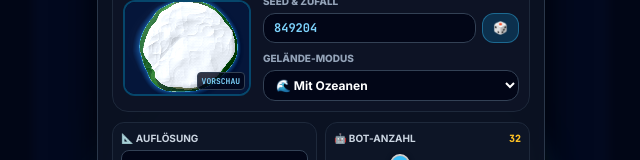
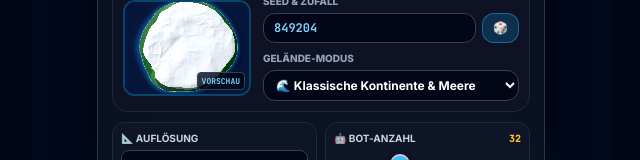
Before and after one commit to RO486666/game, a plain HTML site: page index.html in a window 1280 px wide. Shown: the part 177-337 px from the top of the page, without its empty margins (319-959 px from the left). Drawn offline with nearby package versions, Linux system fonts and the light colour scheme.

Commit message:
Update index.html

```diff
--- a/index.html
+++ b/index.html
@@ -216,9 +216,40 @@
                             <div>
                                 <label class="block text-[10px] font-extrabold uppercase text-slate-400 mb-1">Gelände-Modus</label>
                                 <select id="menuMapType" class="w-full bg-slate-950 text-white text-xs font-bold px-2 py-1.5 rounded-xl border border-slate-700 focus:outline-none">
-                                    <option value="with_water">🌊 Mit Ozeanen</option>
-                                    <option value="no_water">🟢 Nur Festland</option>
-                                </select>
+    <!-- Klassisch & Natürlich -->
+    <option value="with_water">🌊 Klassische Kontinente & Meere</option>
+    <option value="archipelago">🏝️ Archipel (Tausend Inseln & Seewege)</option>
+    <option value="pangea">🌍 Pangaea (Einziger Riesenkontinent)</option>
+    <option value="ring_world">🍩 Ring-Welt & Binnenmeer</option>
+    <option value="shattered">⚡ Zersplitterte Reiche (Extreme Engpässe)</option>
+    <option value="no_water">🟢 Nur Festland (Kein Ozean)</option>
+
+    <!-- Taktisch & Geometrisch -->
+    <option value="four_corners">🔲 Vier Großreiche (Eck-Spawns & Zentraler Kampf)</option>
+    <option value="twin_continents">👥 Zwei Zwillings-Kontinente (Ozean-Krieg)</option>
+    <option value="spiral_galaxy">🌀 Spiral-Galaxie (Gedrehte Landarme)</option>
+    <option value="snake_world">🐍 Schlangen-Welt (Lange, schmale Landbrücke)</option>
+    <option value="crossroads">❌ Kreuzweg (Zentraler Engpass mit 4 Fronten)</option>
+    <option value="crescent_moon">🌙 Sichelmond & Innensee</option>
+
+    <!-- Historisch & Geografisch nachempfunden -->
+    <option value="mediterranean">🏛️ Mittelmeer-Becken (Europa, Afrika & Naher Osten)</option>
+    <option value="british_isles">🇬🇧 Die Britischen Inseln & Nordsee</option>
+    <option value="scandinavia">❄️ Skandinavische Fjorde & Ostsee</option>
+    <option value="southeast_asia">🌏 Südostasiatisches Inselmeer (Indonesien/Philippinen)</option>
+    <option value="caribbean">🏴‍☠️ Karibisches Archipel (Piratennester)</option>
+    <option value="japan_archipelago">🗾 Japanischer Bogen & Küstenstreifen</option>
+
+    <!-- Hardcore & Extrem -->
+    <option value="atoll_chain">💍 Atoll-Kette (Nur winzige Küsten-Inseln)</option>
+    <option value="labyrinth">🧱 Das Labyrinth (Extreme Berg- und Fluss-Barrieren)</option>
+    <option value="panthalassa">💧 Wasserwelt (90% Ozean, mühsame See-Invasionen)</option>
+    <option value="vertical_wall">🧗 Vertikale Mauer (Norden vs. Süden durch riesiges Gebirge)</option>
+    <option value="peninsula_clash">🗡️ Halbinsel-Krieg (Stark umkämpfte Landzungen)</option>
+    <option value="volcanic_cluster">🌋 Vulkan-Cluster (Enge, gefährliche Zonen)</option>
+    <option value="hyper_chaos">🎲 Hyper-Chaos (Zufalls-Tektonik Maximum)</option>
+    <option value="the_pit">🕳️ Die Grube (Riesiger Ozean im Zentrum, Ring-Land außen)</option>
+</select>
                             </div>
                         </div>
                     </div>
```
